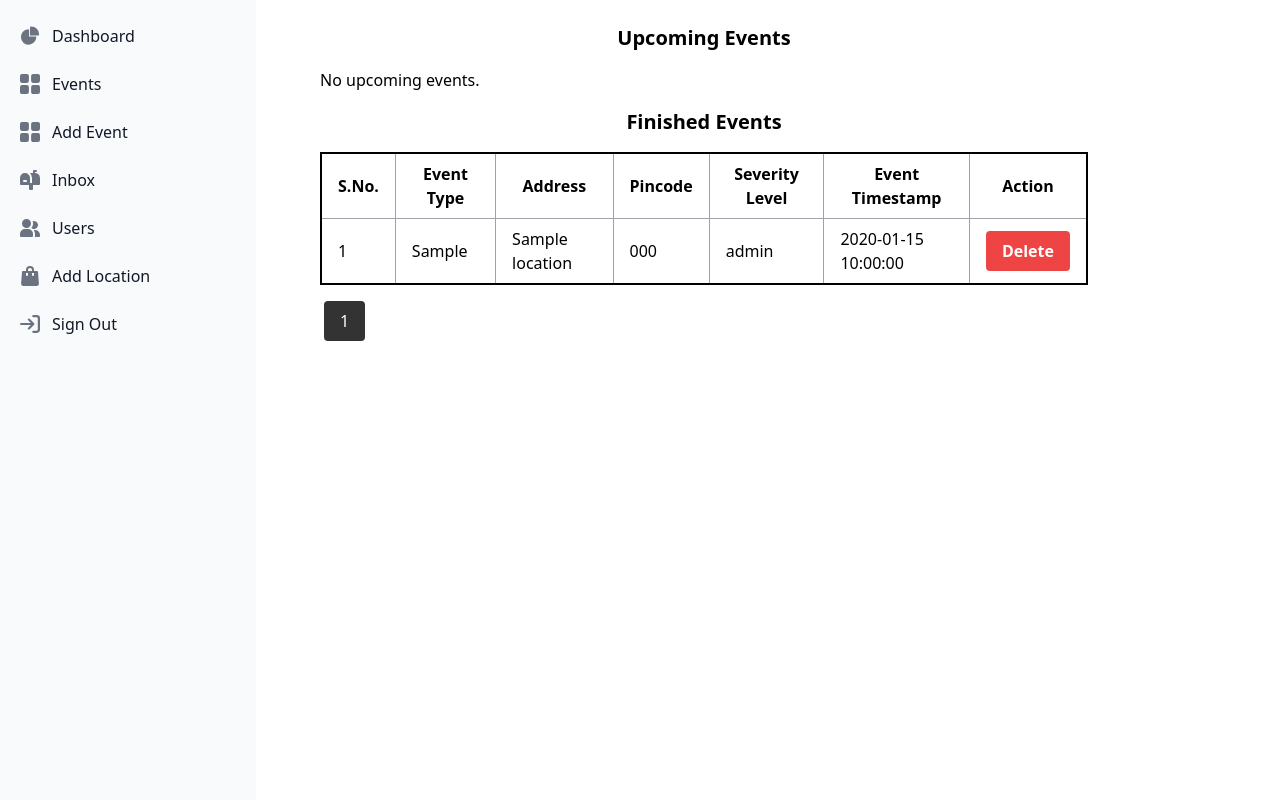
After one commit to devAmaresh/dbms_proj_weather, a PHP site: page /admin/eventls.php in a window 1280 px wide. The commit adds this page. Run offline with PHP 8.4, Linux system fonts and the light colour scheme; the visitor is signed in with stand-in values (Sample User, id 1); tables that the repository leaves empty or names only in its code hold one stand-in row (values such as "Sample post"); style sheets or scripts are compiled from the project's sources; some libraries are stand-ins or nearby versions.

Commit message:
done add events

```diff
--- /dev/null
+++ b/admin/eventls.php
@@ -0,0 +1,184 @@
+<?php
+include ("dbconnection.php");
+session_start();
+include ("includes/authenticate.php");
+
+// Function to calculate pagination offset
+function getPaginationOffset($page, $limit)
+{
+    return ($page - 1) * $limit;
+}
+
+// Function to fetch events based on event timestamp
+function fetchEvents($conn, $limit, $offset, $whereClause)
+{
+    $query = "SELECT we.*, loc.location_name, loc.pincode FROM weatherevents we
+              INNER JOIN locations loc ON we.location_id = loc.location_id
+              $whereClause
+              ORDER BY event_timestamp ASC
+              LIMIT $limit OFFSET $offset";
+    return mysqli_query($conn, $query);
+}
+
+// Set the limit for pagination
+$limit = 5;
+
+// Get the current page number for upcoming events
+$pageUpcoming = isset($_GET['page_upcoming']) ? $_GET['page_upcoming'] : 1;
+
+// Calculate the offset for upcoming events
+$offsetUpcoming = getPaginationOffset($pageUpcoming, $limit);
+
+// Fetch upcoming events
+$upcomingEvents = fetchEvents($conn, $limit, $offsetUpcoming, "WHERE event_timestamp > NOW()");
+
+// Get the current page number for finished events
+$pageFinished = isset($_GET['page_finished']) ? $_GET['page_finished'] : 1;
+
+// Calculate the offset for finished events
+$offsetFinished = getPaginationOffset($pageFinished, $limit);
+
+// Fetch finished events
+$finishedEvents = fetchEvents($conn, $limit, $offsetFinished, "WHERE event_timestamp <= NOW()");
+// Process delete event
+if (isset($_POST['delete_event'])) {
+    $eventId = $_POST['event_id'];
+    $deleteQuery = "DELETE FROM weatherevents WHERE event_id = $eventId";
+    $result = mysqli_query($conn, $deleteQuery);
+    if ($result) {
+        // Event deleted successfully
+        echo "<script>alert('Event deleted successfully.');</script>";
+        // Redirect or refresh the page to reflect changes
+        echo "<script>window.location.href = 'eventls.php';</script>";
+    } else {
+        // Error occurred while deleting event
+        echo "<script>alert('Error deleting event: " . mysqli_error($conn) . "');</script>";
+    }
+}
+
+?>
+
+<!DOCTYPE html>
+<html lang="en">
+
+<head>
+    <meta charset="UTF-8">
+    <meta name="viewport" content="width=device-width, initial-scale=1.0">
+    <title>Events</title>
+    <script src="https://cdn.tailwindcss.com"></script>
+    <link rel="stylesheet" href="../src/output.css" />
+    <style>
+        .pagination a {
+            display: inline-block;
+            padding: 8px 16px;
+            margin: 0 4px;
+            background-color: #f2f2f2;
+            color: #333;
+            border-radius: 4px;
+            text-decoration: none;
+        }
+
+        .pagination a:hover {
+            background-color: #ddd;
+        }
+
+        .pagination .active {
+            background-color: #333;
+            color: white;
+        }
+    </style>
+</head>
+
+<body>
+    <?php include_once ("includes/sidebar.php"); ?>
+    <div class="grid grid-cols-12 pb-4">
+        <div class="col-span-3"></div>
+        <div class="col-span-9 pt-2 w-[80%]">
+            <div class="text-center font-bold text-xl p-4">Upcoming Events</div>
+            <?php
+            if (mysqli_num_rows($upcomingEvents) > 0) {
+                echo "<table class='border-collapse border-2 border-black'>";
+                echo "<thead><tr><th class='border border-zinc-400 px-4 py-2'>S.No.</th><th class='border border-zinc-400 px-4 py-2'>Event Type</th><th class='border border-zinc-400 px-4 py-2'>Address</th><th class='border border-zinc-400 px-4 py-2'>Pincode</th><th class='border border-zinc-400 px-4 py-2'>Severity Level</th><th class='border border-zinc-400 px-4 py-2'>Event Timestamp</th><th class='border border-zinc-400 px-4 py-2'>Action</th></tr></thead>";
+                echo "<tbody>";
+                $serial = $offsetUpcoming + 1;
+                while ($row = mysqli_fetch_assoc($upcomingEvents)) {
+                    echo "<tr>";
+                    echo "<td class='border border-zinc-400 px-4 py-2'>$serial</td>";
+                    echo "<td class='border border-zinc-400 px-4 py-2'>" . $row['event_type'] . "</td>";
+                    echo "<td class='border border-zinc-400 px-4 py-2'>" . $row['location_name'] . "</td>";
+                    echo "<td class='border border-zinc-400 px-4 py-2'>" . $row['pincode'] . "</td>";
+                    echo "<td class='border border-zinc-400 px-4 py-2'>" . $row['severity_level'] . "</td>";
+                    echo "<td class='border border-zinc-400 px-4 py-2'>" . $row['event_timestamp'] . "</td>";
+                    echo "<td class='border border-zinc-400 px-4 py-2'><form method='post'><input type='hidden' name='event_id' value='" . $row['event_id'] . "'><button type='submit' name='delete_event' class='bg-red-500 hover:bg-red-700 text-white font-bold py-2 px-4 rounded'>Delete</button></form></td>";
+                    echo "</tr>";
+                    $serial++;
+                }
+                echo "</tbody>";
+                echo "</table>";
+
+                // Pagination for upcoming events
+                $totalUpcomingEvents = mysqli_num_rows(mysqli_query($conn, "SELECT * FROM weatherevents WHERE event_timestamp > NOW()"));
+                $totalPagesUpcoming = ceil($totalUpcomingEvents / $limit);
+                echo "<div class='mt-4 pagination'>";
+                if ($pageUpcoming > 1) {
+                    echo "<a href='?page_upcoming=" . ($pageUpcoming - 1) . "'>&laquo; Prev</a>";
+                }
+                for ($i = 1; $i <= $totalPagesUpcoming; $i++) {
+                    $active = ($i == $pageUpcoming) ? "active" : "";
+                    echo "<a href='?page_upcoming=$i' class='$active'>$i</a>";
+                }
+                if ($pageUpcoming < $totalPagesUpcoming) {
+                    echo "<a href='?page_upcoming=" . ($pageUpcoming + 1) . "'>Next &raquo;</a>";
+                }
+                echo "</div>";
+            } else {
+                echo "<p>No upcoming events.</p>";
+            }
+            ?>
+
+            <div class="text-center font-bold text-xl p-4">Finished Events</div>
+            <?php
+            if (mysqli_num_rows($finishedEvents) > 0) {
+                echo "<table class='border-collapse border-2 border-black'>";
+                echo "<thead><tr><th class='border border-zinc-400 px-4 py-2'>S.No.</th><th class='border border-zinc-400 px-4 py-2'>Event Type</th><th class='border border-zinc-400 px-4 py-2'>Address</th><th class='border border-zinc-400 px-4 py-2'>Pincode</th><th class='border border-zinc-400 px-4 py-2'>Severity Level</th><th class='border border-zinc-400 px-4 py-2'>Event Timestamp</th><th class='border border-zinc-400 px-4 py-2'>Action</th></tr></thead>";
+                echo "<tbody>";
+                $serial = $offsetFinished + 1;
+                while ($row = mysqli_fetch_assoc($finishedEvents)) {
+                    echo "<tr>";
+                    echo "<td class='border border-zinc-400 px-4 py-2'>$serial</td>";
+                    echo "<td class='border border-zinc-400 px-4 py-2'>" . $row['event_type'] . "</td>";
+                    echo "<td class='border border-zinc-400 px-4 py-2'>" . $row['location_name'] . "</td>";
+                    echo "<td class='border border-zinc-400 px-4 py-2'>" . $row['pincode'] . "</td>";
+                    echo "<td class='border border-zinc-400 px-4 py-2'>" . $row['severity_level'] . "</td>";
+                    echo "<td class='border border-zinc-400 px-4 py-2'>" . $row['event_timestamp'] . "</td>";
+                    echo "<td class='border border-zinc-400 px-4 py-2'><form method='post'><input type='hidden' name='event_id' value='" . $row['event_id'] . "'><button type='submit' name='delete_event' class='bg-red-500 hover:bg-red-700 text-white font-bold py-2 px-4 rounded'>Delete</button></form></td>";
+                    echo "</tr>";
+                    $serial++;
+                }
+                echo "</tbody>";
+                echo "</table>";
+
+                // Pagination for finished events
+                $totalFinishedEvents = mysqli_num_rows(mysqli_query($conn, "SELECT * FROM weatherevents WHERE event_timestamp <= NOW()"));
+                $totalPagesFinished = ceil($totalFinishedEvents / $limit);
+                echo "<div class='mt-4 pagination'>";
+                if ($pageFinished > 1) {
+                    echo "<a href='?page_finished=" . ($pageFinished - 1) . "'>&laquo; Prev</a>";
+                }
+                for ($i = 1; $i <= $totalPagesFinished; $i++) {
+                    $active = ($i == $pageFinished) ? "active" : "";
+                    echo "<a href='?page_finished=$i' class='$active'>$i</a>";
+                }
+                if ($pageFinished < $totalPagesFinished) {
+                    echo "<a href='?page_finished=" . ($pageFinished + 1) . "'>Next &raquo;</a>";
+                }
+                echo "</div>";
+            } else {
+                echo "<p>No finished events.</p>";
+            }
+            ?>
+        </div>
+    </div>
+</body>
+
+</html>
--- a/admin/includes/sidebar.php
+++ b/admin/includes/sidebar.php
@@ -14,6 +14,14 @@
                   <path d="M12.5 0c-.157 0-.311.01-.565.027A1 1 0 0 0 11 1.02V10h8.975a1 1 0 0 0 1-.935c.013-.188.028-.374.028-.565A8.51 8.51 0 0 0 12.5 0Z"/>
                </svg>
                <span class="ms-3">Dashboard</span>
+            </a>
+         </li>
+         <li>
+            <a href="eventls.php" class="flex items-center p-2 text-gray-900 rounded-lg dark:text-white hover:bg-gray-100 dark:hover:bg-gray-700 group">
+               <svg class="flex-shrink-0 w-5 h-5 text-gray-500 transition duration-75 dark:text-gray-400 group-hover:text-gray-900 dark:group-hover:text-white" aria-hidden="true" xmlns="http://www.w3.org/2000/svg" fill="currentColor" viewBox="0 0 18 18">
+                  <path d="M6.143 0H1.857A1.857 1.857 0 0 0 0 1.857v4.286C0 7.169.831 8 1.857 8h4.286A1.857 1.857 0 0 0 8 6.143V1.857A1.857 1.857 0 0 0 6.143 0Zm10 0h-4.286A1.857 1.857 0 0 0 10 1.857v4.286C10 7.169 10.831 8 11.857 8h4.286A1.857 1.857 0 0 0 18 6.143V1.857A1.857 1.857 0 0 0 16.143 0Zm-10 10H1.857A1.857 1.857 0 0 0 0 11.857v4.286C0 17.169.831 18 1.857 18h4.286A1.857 1.857 0 0 0 8 16.143v-4.286A1.857 1.857 0 0 0 6.143 10Zm10 0h-4.286A1.857 1.857 0 0 0 10 11.857v4.286c0 1.026.831 1.857 1.857 1.857h4.286A1.857 1.857 0 0 0 18 16.143v-4.286A1.857 1.857 0 0 0 16.143 10Z"/>
+               </svg>
+               <span class="flex-1 ms-3 whitespace-nowrap">Events</span>
             </a>
          </li>
          <li>
```
Also changed, not shown: admin/addLocation.php (+19 -4 lines), admin/event.php (+30 -15 lines).
